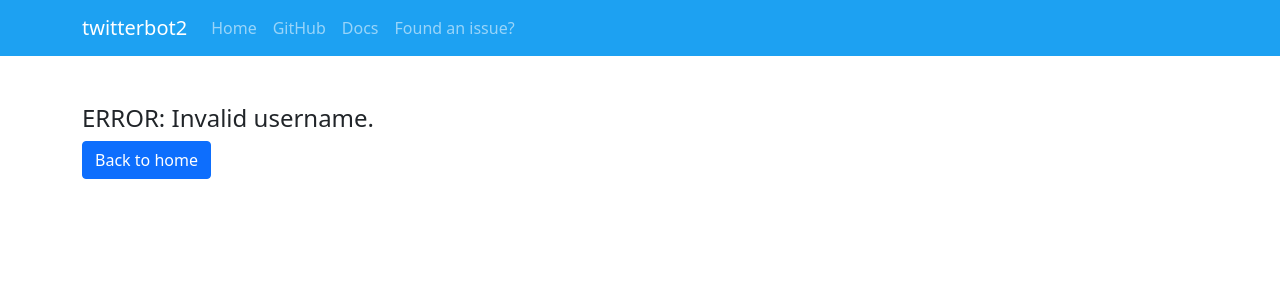
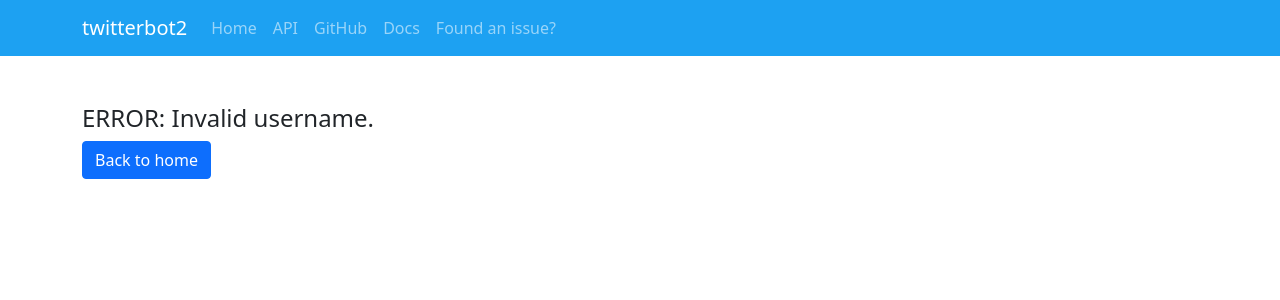
Before and after one commit to edoardottt/twitterbot2, a Flask app: page /dashboard in a window 1280 px wide. Shown: the top 300 px of the page. Run offline with Flask 2, Linux system fonts and the light colour scheme; some libraries are stand-ins or nearby versions.

Commit message:
update templates

```diff
--- a/templates/dashboard.html
+++ b/templates/dashboard.html
@@ -6,14 +6,14 @@
     <link rel="shortcut icon" href="https://www.python.org/static/community_logos/python-powered-h-140x182.png" />
     <script src="https://code.jquery.com/jquery-3.3.1.min.js"
         integrity="sha256-FgpCb/KJQlLNfOu91ta32o/NMZxltwRo8QtmkMRdAu8=" crossorigin="anonymous"></script>
-    <script src="{{ url_for('static', filename='dashboard.js')}}"></script>
+    <script src="{{ url_for('static', filename='js/dashboard.js')}}"></script>
     <script src="https://cdnjs.cloudflare.com/ajax/libs/Chart.js/3.5.1/chart.min.js"
         integrity="sha256-bC3LCZCwKeehY6T4fFi9VfOU0gztUa+S4cnkIhVPZ5E=" crossorigin="anonymous"></script>
     <link href="https://cdn.jsdelivr.net/npm/bootstrap@5.1.1/dist/css/bootstrap.min.css" rel="stylesheet"
         integrity="sha384-F3w7mX95PdgyTmZZMECAngseQB83DfGTowi0iMjiWaeVhAn4FJkqJByhZMI3AhiU" crossorigin="anonymous">
     <script src="https://cdnjs.cloudflare.com/ajax/libs/twitter-bootstrap/4.5.0/js/bootstrap.min.js"
         integrity="sha256-OFRAJNoaD8L3Br5lglV7VyLRf0itmoBzWUoM+Sji4/8=" crossorigin="anonymous"></script>
-    <link rel="stylesheet" href="{{ url_for('static', filename='all.css')}}">
+    <link rel="stylesheet" href="{{ url_for('static', filename='css/all.css')}}">
 </head>
 
 <body>
@@ -75,7 +75,7 @@
                 onInput="$('.chart-container').css('width',$(this).val() + '%')">
         </div>
 
-        <script src="{{ url_for('static', filename='values.js')}}"></script>
+        <script src="{{ url_for('static', filename='js/values.js')}}"></script>
 
 
     </div>
--- a/templates/error.html
+++ b/templates/error.html
@@ -10,7 +10,7 @@
         integrity="sha384-F3w7mX95PdgyTmZZMECAngseQB83DfGTowi0iMjiWaeVhAn4FJkqJByhZMI3AhiU" crossorigin="anonymous">
     <script src="https://cdnjs.cloudflare.com/ajax/libs/twitter-bootstrap/4.5.0/js/bootstrap.min.js"
         integrity="sha256-OFRAJNoaD8L3Br5lglV7VyLRf0itmoBzWUoM+Sji4/8=" crossorigin="anonymous"></script>
-    <link rel="stylesheet" href="{{ url_for('static', filename='all.css')}}">
+    <link rel="stylesheet" href="{{ url_for('static', filename='css/all.css')}}">
 </head>
 
 <body>
--- a/templates/index.html
+++ b/templates/index.html
@@ -10,7 +10,7 @@
         integrity="sha384-F3w7mX95PdgyTmZZMECAngseQB83DfGTowi0iMjiWaeVhAn4FJkqJByhZMI3AhiU" crossorigin="anonymous">
     <script src="https://cdnjs.cloudflare.com/ajax/libs/twitter-bootstrap/4.5.0/js/bootstrap.min.js"
         integrity="sha256-OFRAJNoaD8L3Br5lglV7VyLRf0itmoBzWUoM+Sji4/8=" crossorigin="anonymous"></script>
-    <link rel="stylesheet" href="{{ url_for('static', filename='all.css')}}">
+    <link rel="stylesheet" href="{{ url_for('static', filename='css/all.css')}}">
 </head>
 
 <body>
--- a/templates/navbar.html
+++ b/templates/navbar.html
@@ -16,15 +16,22 @@
                 </li>
 
                 <li class="nav-item">
-                    <a class="nav-link" href="https://github.com/edoardottt/twitterbot2">GitHub</a>
+                    <a class="nav-link" href="/api/docs">API</a>
                 </li>
 
                 <li class="nav-item">
-                    <a class="nav-link" href="https://github.com/edoardottt/twitterbot2/wiki">Docs</a>
+                    <a class="nav-link" target="_blank" href="https://github.com/edoardottt/twitterbot2">GitHub <i
+                            class="fa fa-external-link" aria-hidden="true"></i></a>
                 </li>
 
                 <li class="nav-item">
-                    <a class="nav-link" href="https://github.com/edoardottt/twitterbot2/issues">Found an issue?</a>
+                    <a class="nav-link" target="_blank" href="https://github.com/edoardottt/twitterbot2/wiki">Docs <i
+                            class="fa fa-external-link" aria-hidden="true"></i></a>
+                </li>
+
+                <li class="nav-item">
+                    <a class="nav-link" target="_blank" href="https://github.com/edoardottt/twitterbot2/issues">Found an
+                        issue? <i class="fa fa-external-link" aria-hidden="true"></i></a>
                 </li>
 
             </ul>
```
Also changed, not shown: templates/swaggerui.html (added, +21 -0 lines).
